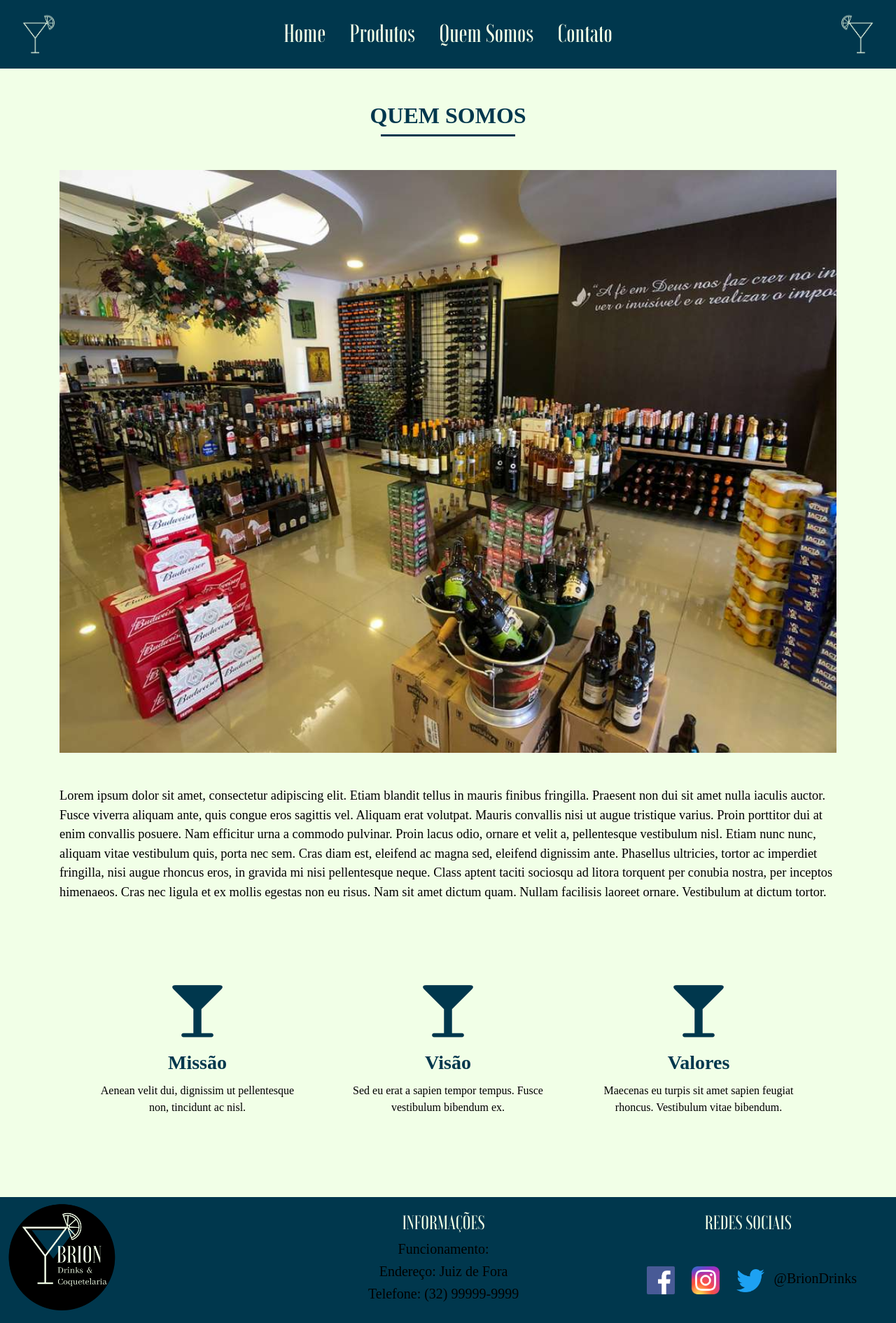
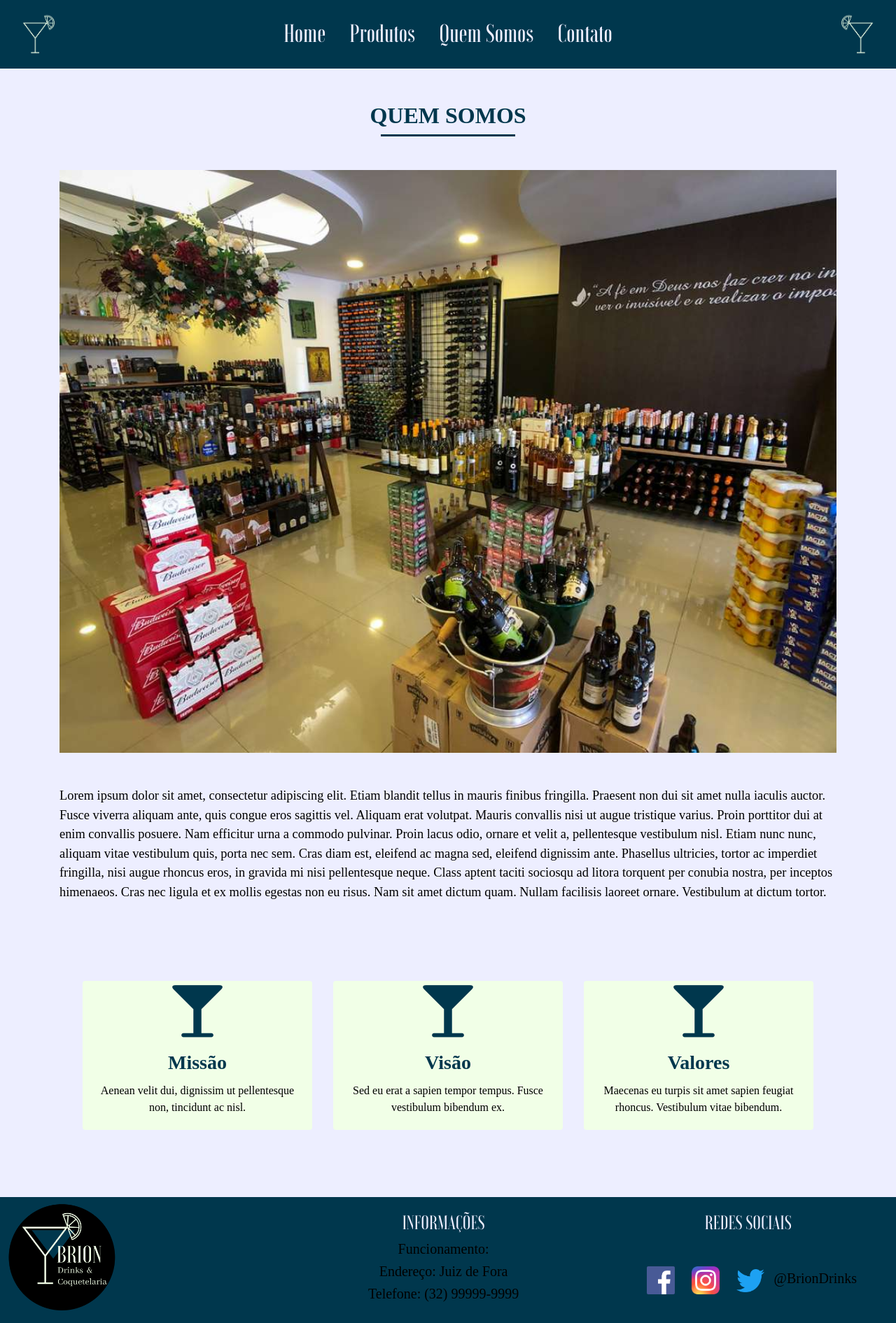
Before and after one commit to Pedro-Brion/Trainee2021.1, a PHP site: page /html/view-quemsomos.html in a window 1280 px wide. Shown: the whole page at 70% size. Run offline with PHP 8.4, Linux system fonts and the light colour scheme; some web fonts are replaced.

Commit message:
nova cor branca

```diff
--- a/briondrinks/css/navbar_footer.css
+++ b/briondrinks/css/navbar_footer.css
@@ -39,11 +39,11 @@ html, body {
     margin-left: 15px;
     margin-right: 15px;
     vertical-align: center;
-    color: #F1FFE7;
+    color: #edeeff;
 }
 
 .navbar a {
-    color: #F1FFE7;
+    color: #edeeff;
     text-decoration: none;
 }
 
@@ -65,7 +65,7 @@ html, body {
     font-family: 'Voga';
     font-size: 28px;
     text-transform: uppercase;
-    color: #F1FFE7;
+    color: #edeeff;
 }
 
 .footer h2 {
--- a/briondrinks/css/quem_somos.css
+++ b/briondrinks/css/quem_somos.css
@@ -1,5 +1,5 @@
 body {
-    background-color: #f1ffe7;
+    background-color: #edeeff;
     font-family: 'Abhaya Libre', serif;
 }
 
```
